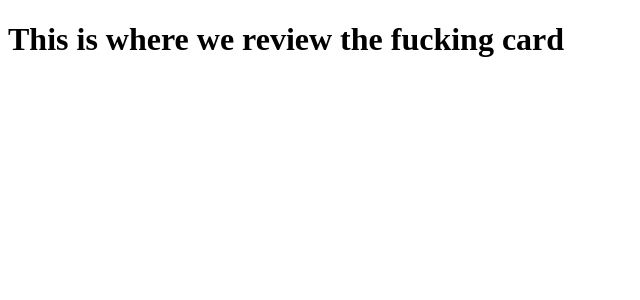
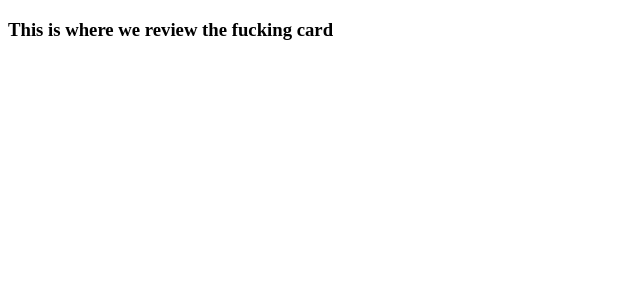
Before and after one commit to 111girish/Flashcard-App, a React (Vite) app in the folder client/: page /deck/1/review in a window 1280 px wide. Shown: the top 300 px of the page, without its empty margins (0-640 px from the left). Built offline with nearby package versions, Linux system fonts and the light colour scheme.

Commit message:
Changed the header for the cardreview.jsx

```diff
--- a/client/src/pages/CardReview.jsx
+++ b/client/src/pages/CardReview.jsx
@@ -1,7 +1,7 @@
 const CardReview = () => {
 
   return(
-    <h1>This is where we review the fucking card</h1>
+    <h3>This is where we review the fucking card</h3>
   );
 }
 
```
